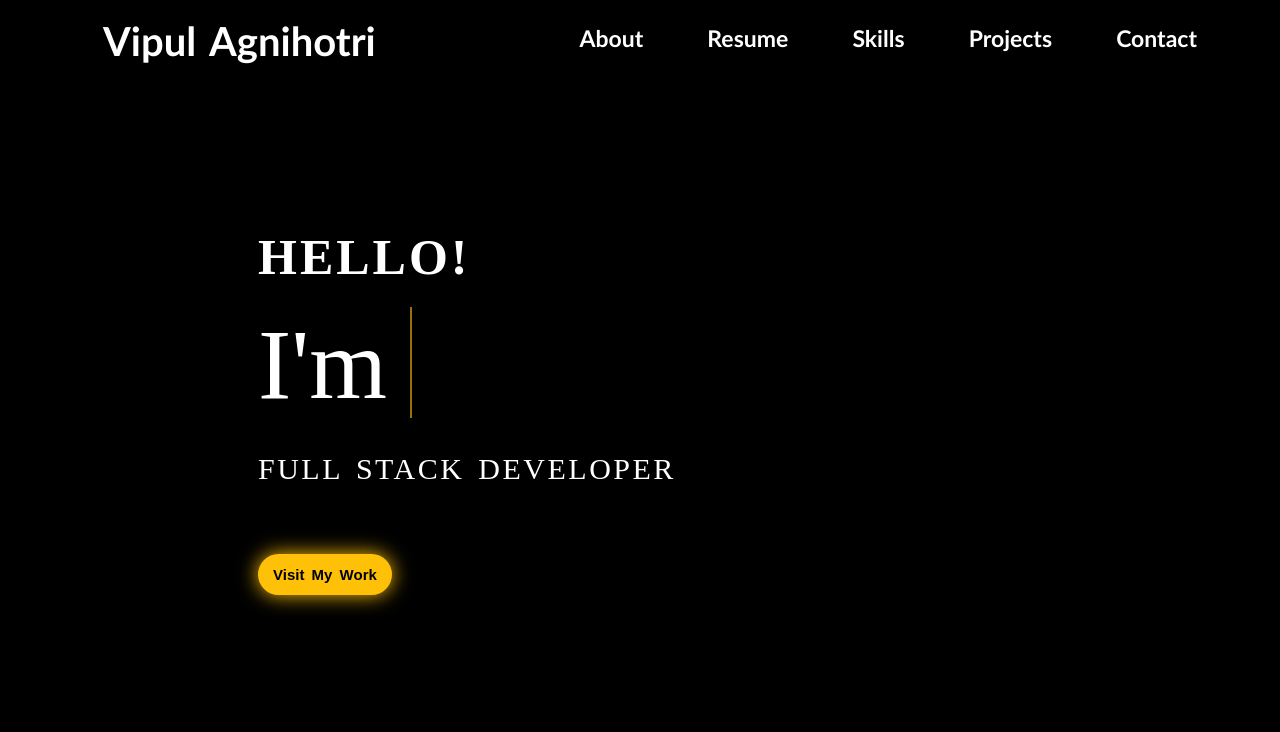
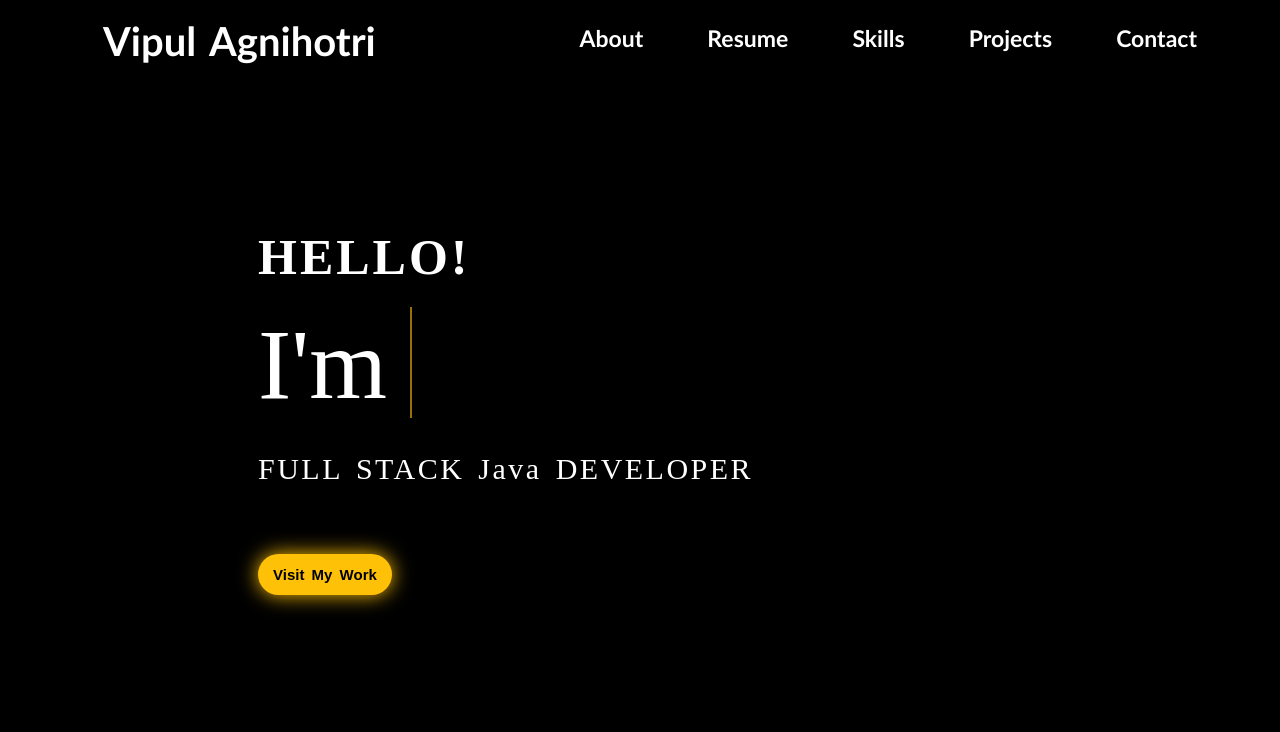
Before and after one commit to vkagni1341/Portfolio.github.io, a plain HTML site: page index.html in a window 1280 px wide. Shown: the top 732 px of the page. Drawn offline with Linux system fonts and the light colour scheme; a script that the page names is missing.

Commit message:
Update index.html

```diff
--- a/index.html
+++ b/index.html
@@ -50,7 +50,7 @@
             <div class="animated-text">
               I'm  <span></span>
           </div>
-            <p class="header-subtitle">FULL STACK DEVELOPER</p><br>
+            <p class="header-subtitle">FULL STACK Java DEVELOPER</p><br>
             <a href="https://github.com/vkagni1341"><button  class="btn-primary" id="btn" target="_blank" >Visit My Work</button></a>
 
         </div>
```
